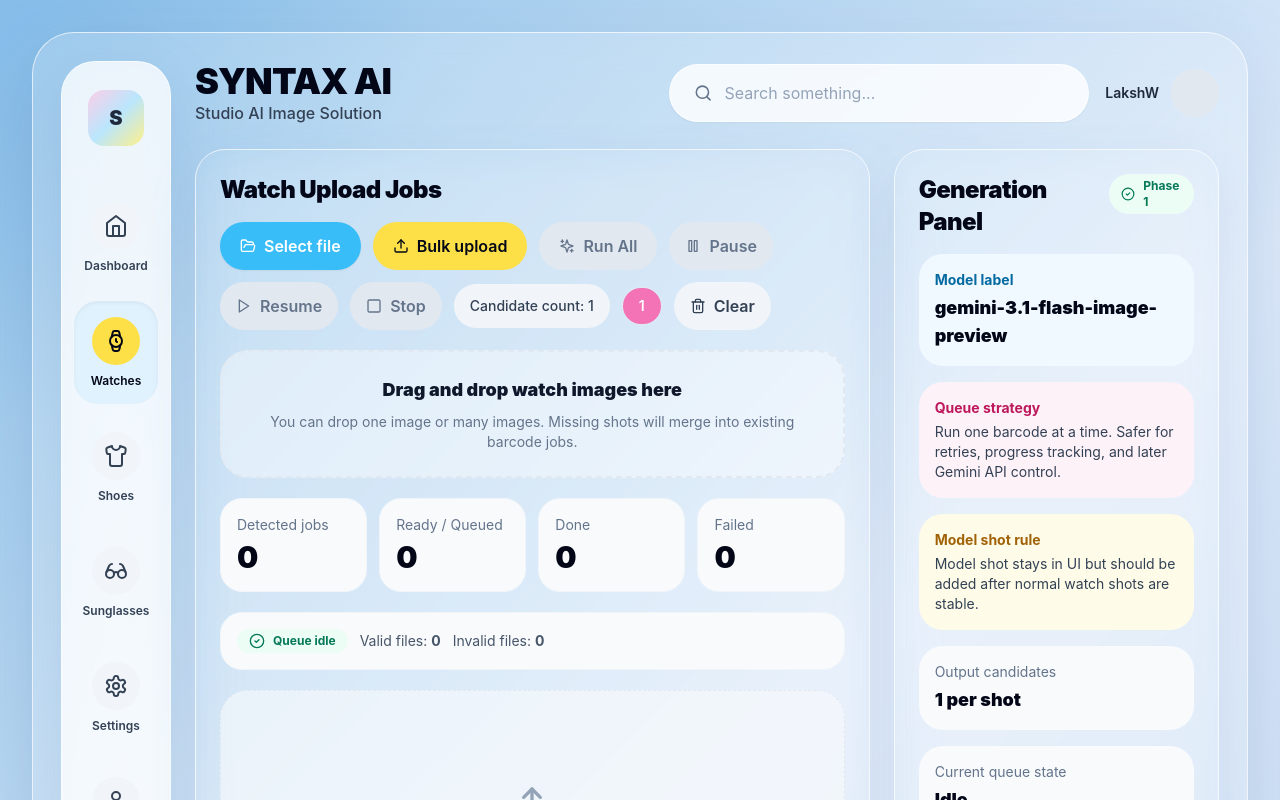
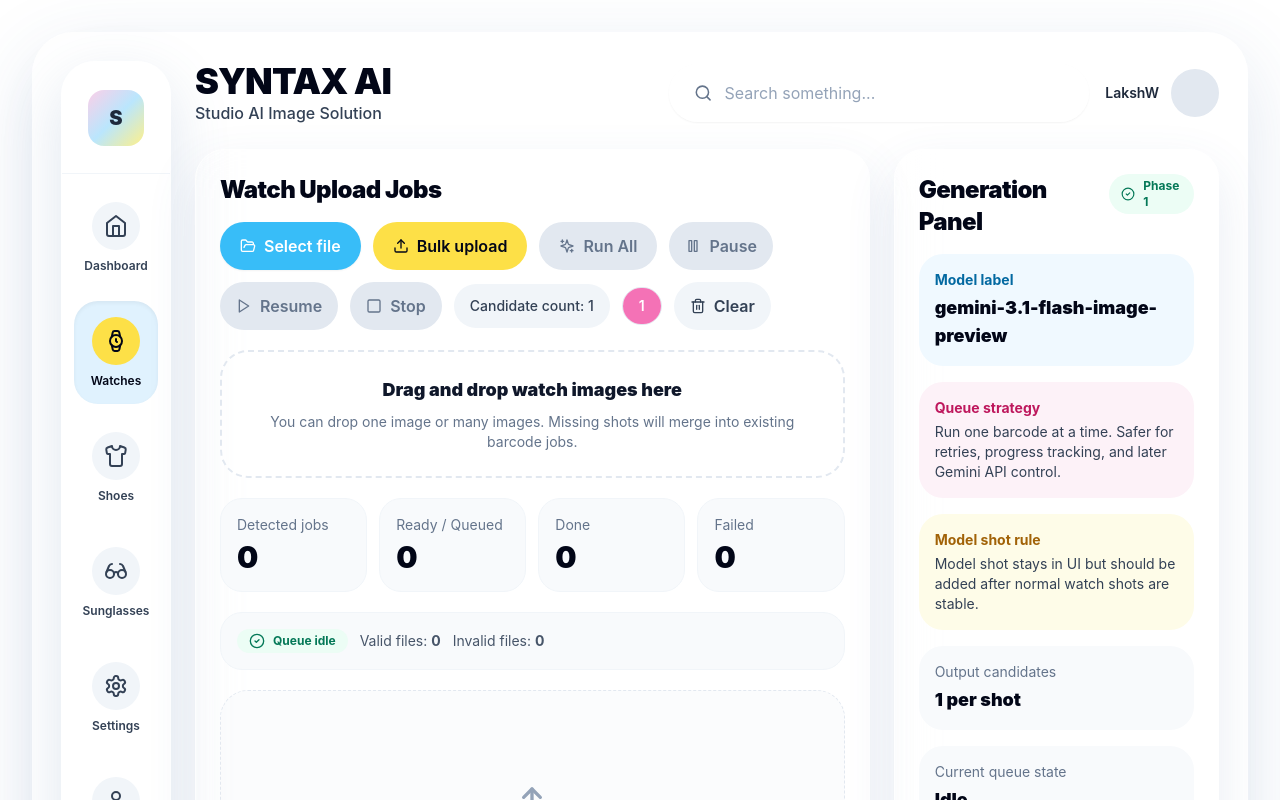
Before and after one commit to EditingDesk/syntax-studio, a React (Vite) app: page / in a window 1280 px wide. Shown: the top 800 px of the page. Built offline with nearby package versions, Linux system fonts and the light colour scheme.

Commit message:
Update background gradients in App component

```diff
--- a/src/App.jsx
+++ b/src/App.jsx
@@ -1498,7 +1498,7 @@
   }
 
   return (
-    <div className="min-h-screen w-full bg-[radial-gradient(circle_at_top_left,_rgba(126,184,232,0.6),_transparent_22%),linear-gradient(135deg,#91c4ea_0%,#dce9f9_55%,#c4daf3_100%)] p-8">
+    <div className="min-h-screen w-full bg-[radial-gradient(circle at top left,rgba(255,255,255,.6),transparent 22%),linear-gradient(135deg,#f1f1f1,#ffffff 55%,#f1f1f1)] p-8">
       <div className="max-w-[1450px] mx-auto rounded-[42px] border border-white/70 bg-white/20 backdrop-blur-xl p-7 shadow-[0_25px_80px_rgba(54,96,152,0.15)]">
         <div className="flex gap-6">
           <Sidebar page={page} setPage={setPage} />
```
